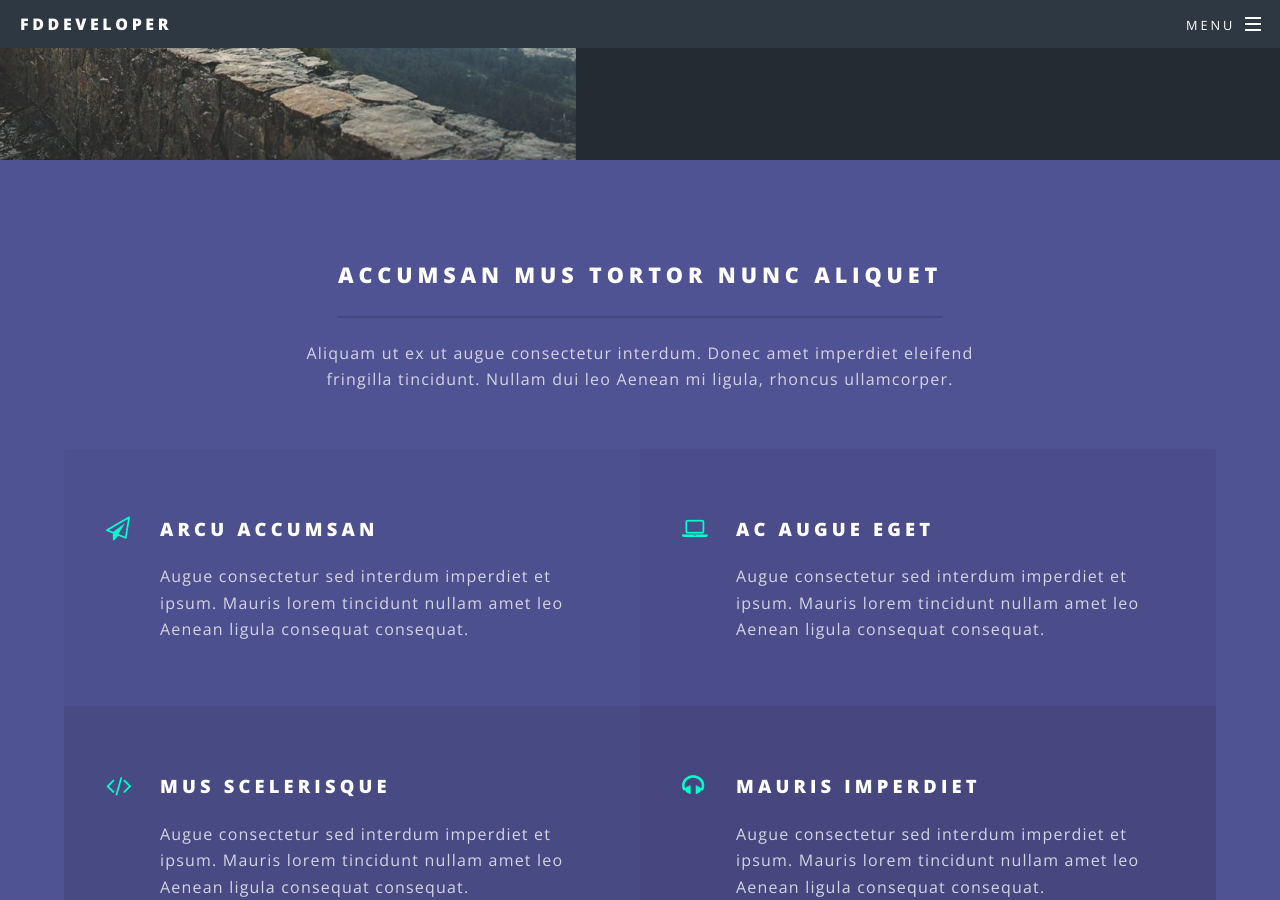
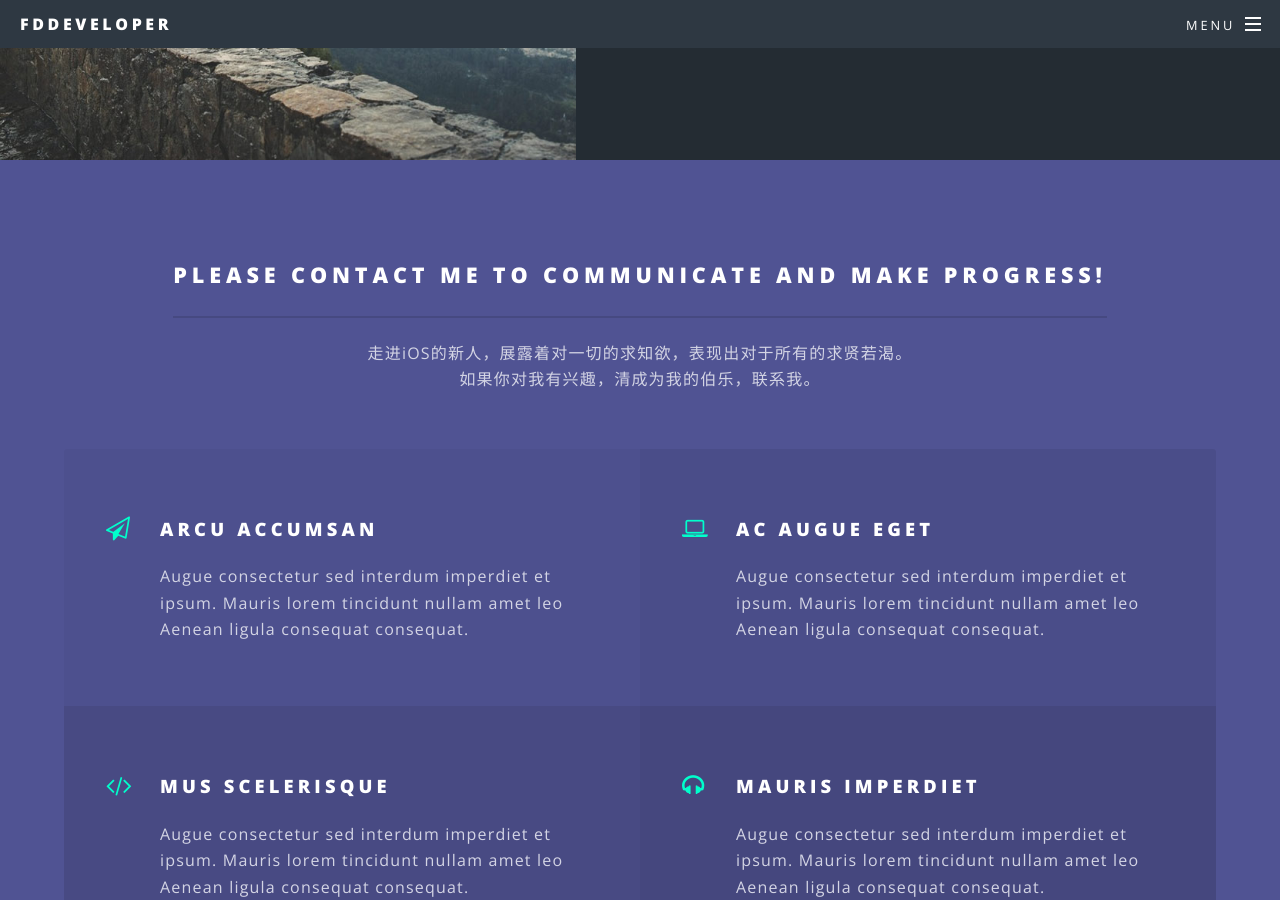
Before and after one commit to FDlove/FDlove.github.io, a Jekyll site: the page built from index.html, in a window 1280 px wide and 900 px high, scrolled down 2597 px. Built offline with Jekyll 4.4.1, drawn with Linux system fonts in a browser that asks for light colours.

Commit message:
Update index.html

```diff
--- a/index.html
+++ b/index.html
@@ -63,9 +63,9 @@ layout: landing
 					<section id="three" class="wrapper style3 special">
 						<div class="inner">
 							<header class="major">
-								<h2>Accumsan mus tortor nunc aliquet</h2>
-								<p>Aliquam ut ex ut augue consectetur interdum. Donec amet imperdiet eleifend<br />
-								fringilla tincidunt. Nullam dui leo Aenean mi ligula, rhoncus ullamcorper.</p>
+								<h2>Please contact me to communicate and make progress!</h2>
+								<p>走进iOS的新人，展露着对一切的求知欲，表现出对于所有的求贤若渴。<br />
+								如果你对我有兴趣，清成为我的伯乐，联系我。</p>
 							</header>
 							<ul class="features">
 								<li class="icon fa-paper-plane-o">
```
